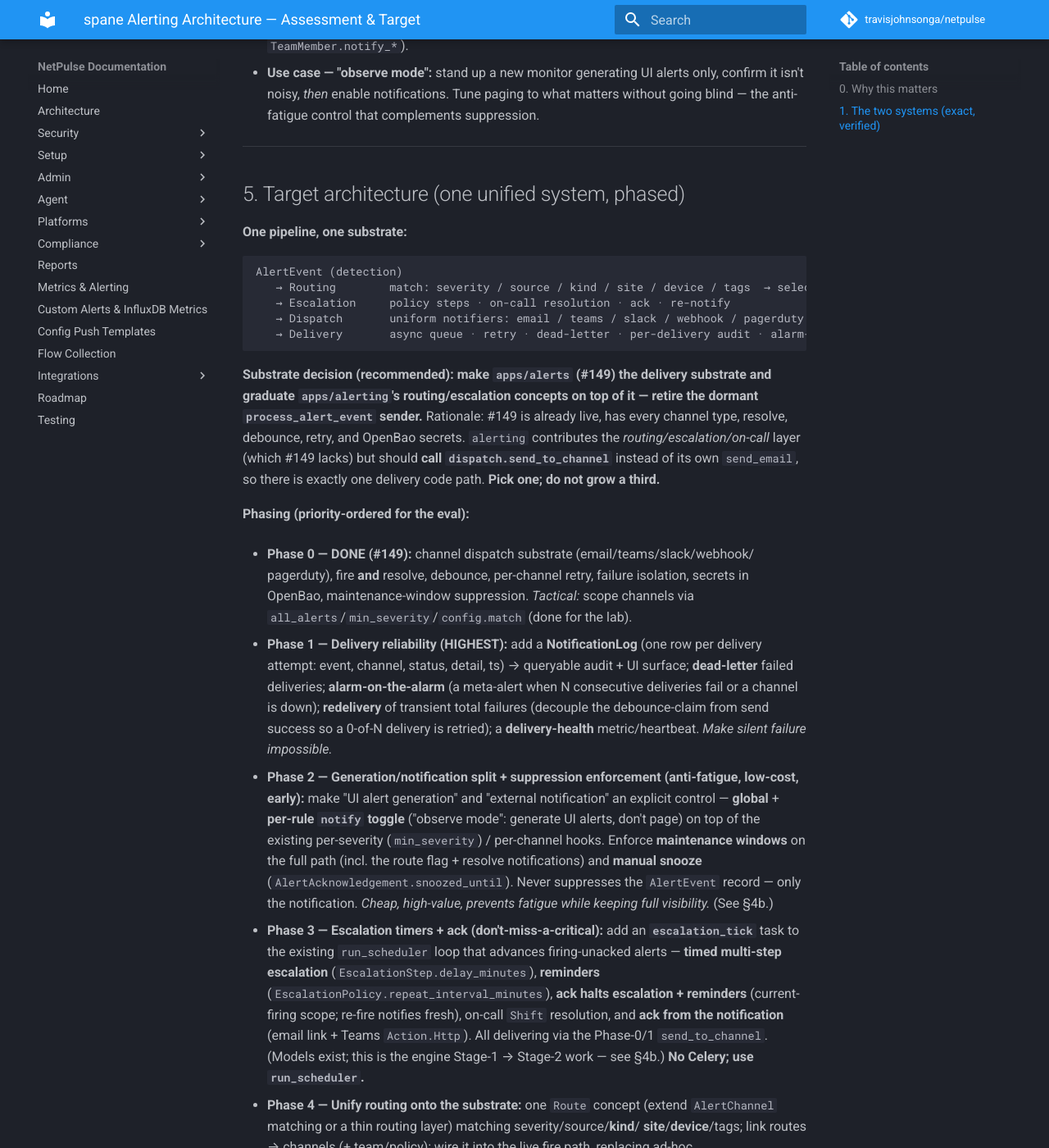
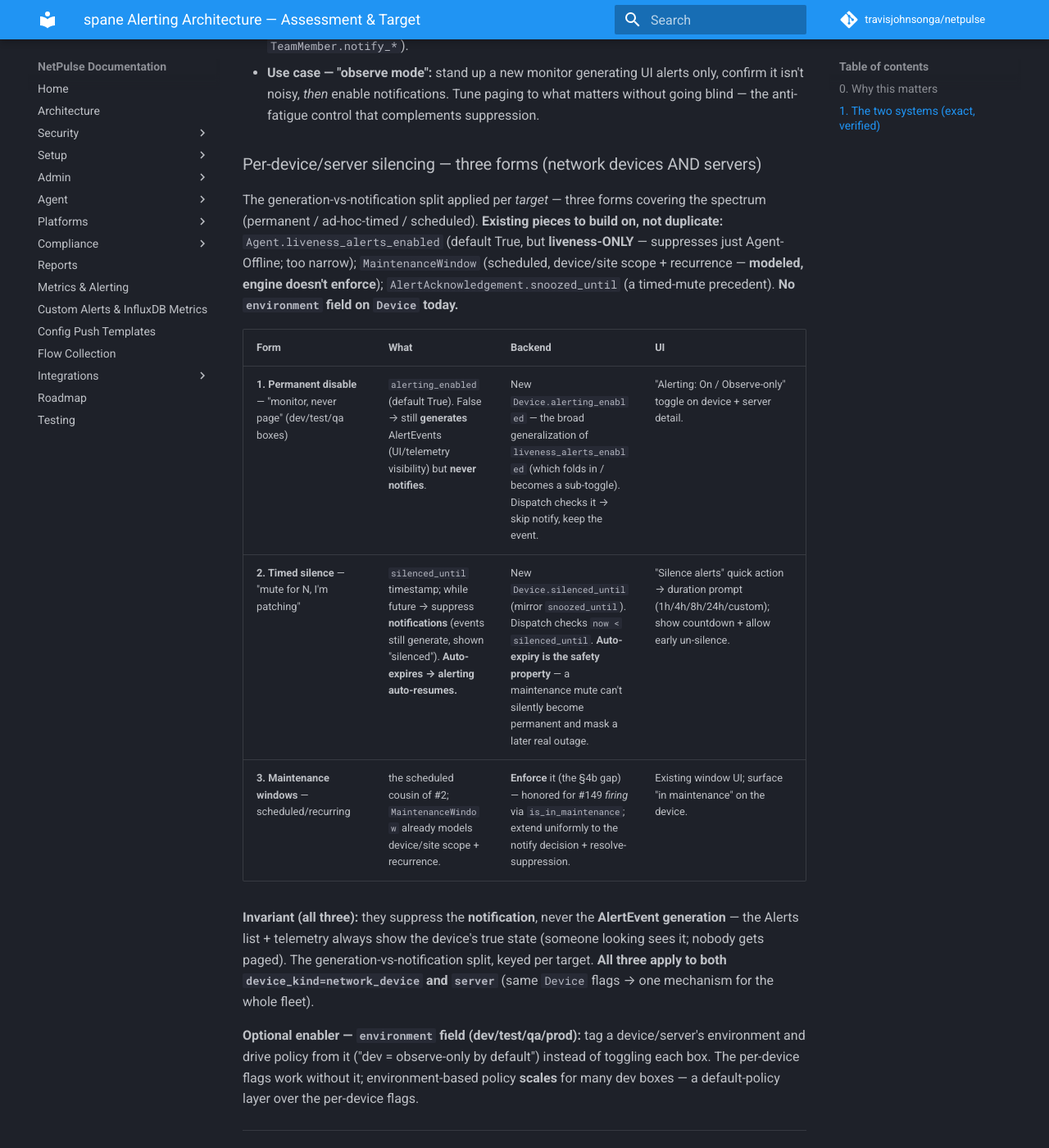
Before and after one commit to travisjohnsonga/netpulse, an MkDocs documentation site: the page built from docs/alerting/alerting-architecture.md, in a window 1280 px wide and 1400 px high, scrolled down 7104 px. Shown: the whole window at 82% size. Built offline with MkDocs 1.6.1 and Material for MkDocs 9.7.7, drawn with Linux system fonts in a browser that asks for light colours; comment, search, counter and statistics services are not loaded; some of the changed text lies outside the part shown.

Commit message:
docs(alerting): per-device/server silencing — 3 forms (disable / timed / maintenance)
Adds the spectrum of per-target silencing to §4b + Phase 2: permanent
alerting_enabled (generalizes the liveness-only flag), auto-expiring
silenced_until (mute-for-N), and enforcing the existing MaintenanceWindow —
all generate-but-don't-notify, for both network devices and servers; plus the
optional environment-field policy enabler.

Co-Authored-By: Claude Opus 4.8 (1M context) <noreply@anthropic.com>

```diff
--- a/docs/alerting/alerting-architecture.md
+++ b/docs/alerting/alerting-architecture.md
@@ -224,6 +224,33 @@ independent of dispatch). Make that an explicit, controllable product feature:
   confirm it isn't noisy, *then* enable notifications. Tune paging to what matters
   without going blind — the anti-fatigue control that complements suppression.
 
+### Per-device/server silencing — three forms (network devices AND servers)
+
+The generation-vs-notification split applied per *target* — three forms covering
+the spectrum (permanent / ad-hoc-timed / scheduled). **Existing pieces to build on,
+not duplicate:** `Agent.liveness_alerts_enabled` (default True, but **liveness-ONLY**
+— suppresses just Agent-Offline; too narrow); `MaintenanceWindow` (scheduled,
+device/site scope + recurrence — **modeled, engine doesn't enforce**);
+`AlertAcknowledgement.snoozed_until` (a timed-mute precedent). **No `environment`
+field on `Device` today.**
+
+| Form | What | Backend | UI |
+|---|---|---|---|
+| **1. Permanent disable** — "monitor, never page" (dev/test/qa boxes) | `alerting_enabled` (default True). False → still **generates** AlertEvents (UI/telemetry visibility) but **never notifies**. | New `Device.alerting_enabled` — the broad generalization of `liveness_alerts_enabled` (which folds in / becomes a sub-toggle). Dispatch checks it → skip notify, keep the event. | "Alerting: On / Observe-only" toggle on device + server detail. |
+| **2. Timed silence** — "mute for N, I'm patching" | `silenced_until` timestamp; while future → suppress **notifications** (events still generate, shown "silenced"). **Auto-expires → alerting auto-resumes.** | New `Device.silenced_until` (mirror `snoozed_until`). Dispatch checks `now < silenced_until`. **Auto-expiry is the safety property** — a maintenance mute can't silently become permanent and mask a later real outage. | "Silence alerts" quick action → duration prompt (1h/4h/8h/24h/custom); show countdown + allow early un-silence. |
+| **3. Maintenance windows** — scheduled/recurring | the scheduled cousin of #2; `MaintenanceWindow` already models device/site scope + recurrence. | **Enforce** it (the §4b gap) — honored for #149 *firing* via `is_in_maintenance`; extend uniformly to the notify decision + resolve-suppression. | Existing window UI; surface "in maintenance" on the device. |
+
+**Invariant (all three):** they suppress the **notification**, never the **AlertEvent
+generation** — the Alerts list + telemetry always show the device's true state
+(someone looking sees it; nobody gets paged). The generation-vs-notification split,
+keyed per target. **All three apply to both `device_kind=network_device` and
+`server`** (same `Device` flags → one mechanism for the whole fleet).
+
+**Optional enabler — `environment` field (dev/test/qa/prod):** tag a device/server's
+environment and drive policy from it ("dev = observe-only by default") instead of
+toggling each box. The per-device flags work without it; environment-based policy
+**scales** for many dev boxes — a default-policy layer over the per-device flags.
+
 ---
 
 ## 5. Target architecture (one unified system, phased)
@@ -259,14 +286,20 @@ delivery code path. **Pick one; do not grow a third.**
   failures (decouple the debounce-claim from send success so a 0-of-N delivery is
   retried); a **delivery-health** metric/heartbeat. *Make silent failure impossible.*
 
-- **Phase 2 — Generation/notification split + suppression enforcement (anti-fatigue,
-  low-cost, early):** make "UI alert generation" and "external notification" an explicit
-  control — **global** + **per-rule `notify` toggle** ("observe mode": generate UI
-  alerts, don't page) on top of the existing per-severity (`min_severity`) /
-  per-channel hooks. Enforce **maintenance windows** on the full path (incl. the route
-  flag + resolve notifications) and **manual snooze** (`AlertAcknowledgement.snoozed_until`).
-  Never suppresses the `AlertEvent` record — only the notification. *Cheap, high-value,
-  prevents fatigue while keeping full visibility.* (See §4b.)
+- **Phase 2 — Silencing & the generation/notification split (anti-fatigue + planned
+  maintenance, low-cost, early):** make "UI alert generation" and "external
+  notification" an explicit control. Three **per-device/server** silencing forms
+  (apply to network devices AND servers, generate-but-don't-notify): **(1) permanent
+  disable** `Device.alerting_enabled` (generalizes `liveness_alerts_enabled`) for
+  dev/test boxes; **(2) timed silence** `Device.silenced_until` (mute-for-N, **auto-
+  expiring** so a patch-mute can't mask a later outage); **(3) maintenance windows**
+  (enforce the existing `MaintenanceWindow` uniformly on the notify path + resolve).
+  Plus **global** + **per-rule `notify` toggle** ("observe mode") on top of the
+  existing per-severity (`min_severity`) / per-channel hooks, and **manual snooze**.
+  None suppress the `AlertEvent` record — only the notification. *(Optional enabler:
+  an `environment` field to drive policy by dev/test/qa/prod.)* *Cheap, high-value,
+  prevents fatigue and tames planned maintenance while keeping full visibility.*
+  (See §4b.)
 
 - **Phase 3 — Escalation timers + ack (don't-miss-a-critical):** add an
   **`escalation_tick`** task to the existing `run_scheduler` loop that advances
```
